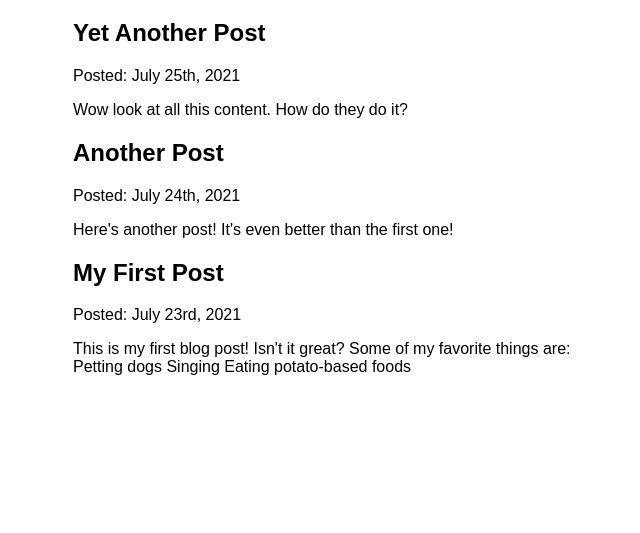
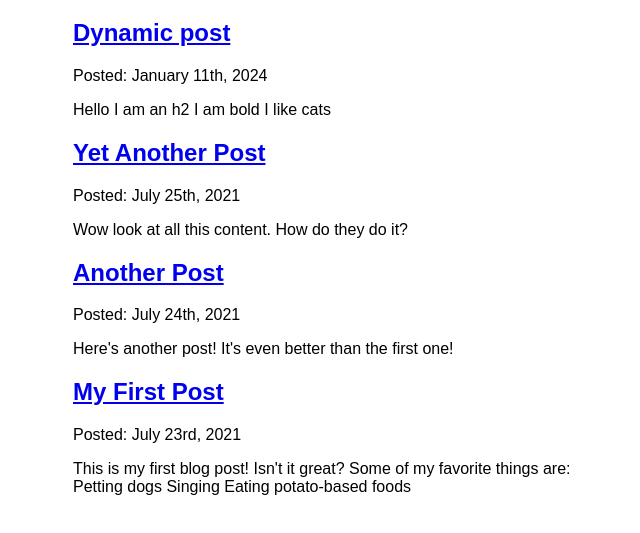
Before and after one commit to spencertakata/gatsby-tutorial, a Gatsby site in the folder gatsby_tutorial/: page /blog in a window 1280 px wide. Shown: the part 157-690 px from the top of the page, without its empty margins (317-957 px from the left). Built offline with nearby package versions, Linux system fonts and the light colour scheme; Gatsby itself is replaced by a stand-in of ours.

Commit message:
blog pages dynamically generate

```diff
--- /dev/null
+++ b/gatsby_tutorial/blog/post-4.mdx
@@ -0,0 +1,11 @@
+---
+title: "Dynamic post"
+date: "2024-01-11"
+slug: "dynamic-post"
+---
+
+## Hello I am an h2
+
+**I am bold**
+
+I like cats
--- a/gatsby_tutorial/src/pages/blog.js
+++ b/gatsby_tutorial/src/pages/blog/index.js
@@ -1,14 +1,18 @@
 import * as React from "react";
-import { graphql } from "gatsby";
-import Layout from "../components/layout";
-import Seo from "../components/seo";
+import { Link, graphql } from "gatsby";
+import Layout from "../../components/layout";
+import Seo from "../../components/seo";
 
 const BlogPage = ({ data }) => {
   return (
     <Layout pageTitle="My Blog Posts">
       {data.allMdx.nodes.map((node) => (
         <article key={node.id}>
-          <h2>{node.frontmatter.title}</h2>
+          <h2>
+            <Link to={`/blog/${node.frontmatter.slug}`}>
+              {node.frontmatter.title}
+            </Link>
+          </h2>
           <p>Posted: {node.frontmatter.date}</p>
           <p>{node.excerpt}</p>
         </article>
@@ -25,6 +29,7 @@
         frontmatter {
           title
           date(formatString: "MMMM Do, YYYY")
+          slug
         }
         id
         excerpt
```
Also changed, not shown: gatsby_tutorial/src/pages/blog/{mdx.frontmatter__slug}.js (added, +27 -0 lines), 1 other file.
